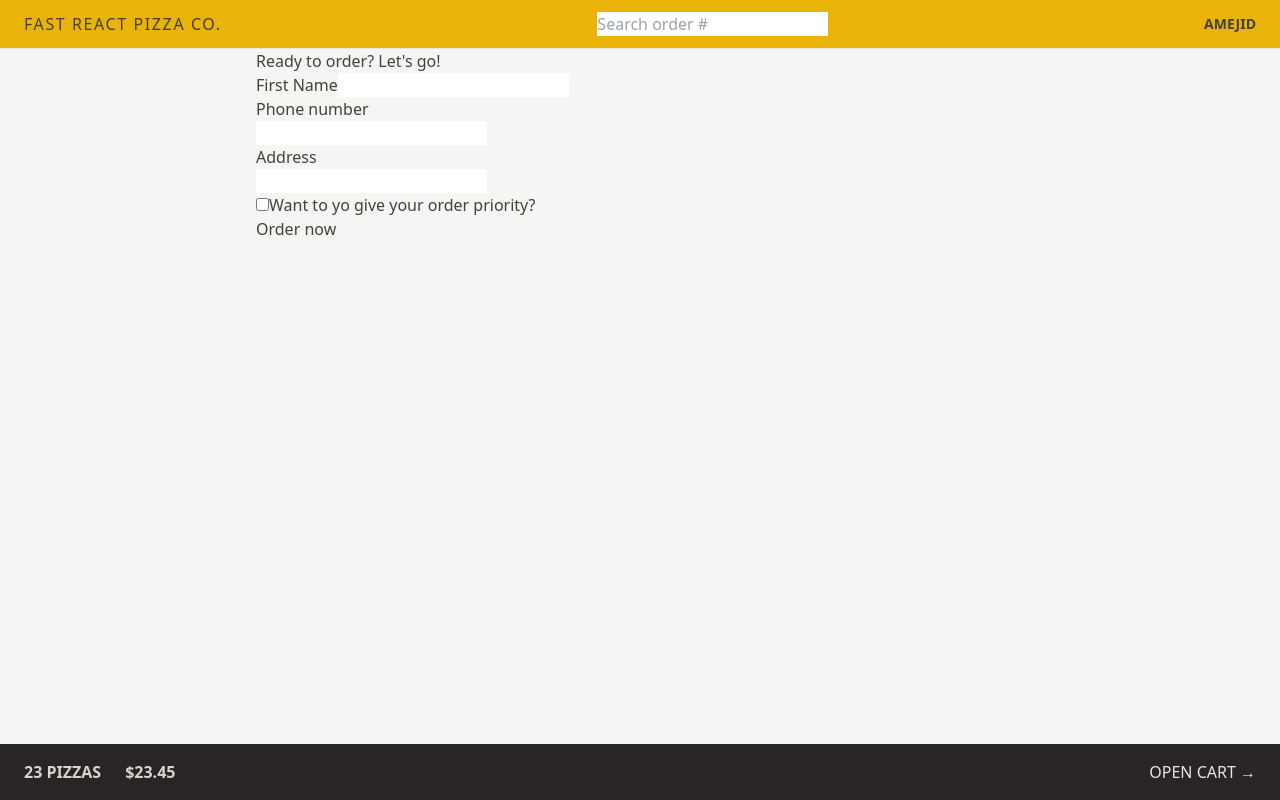
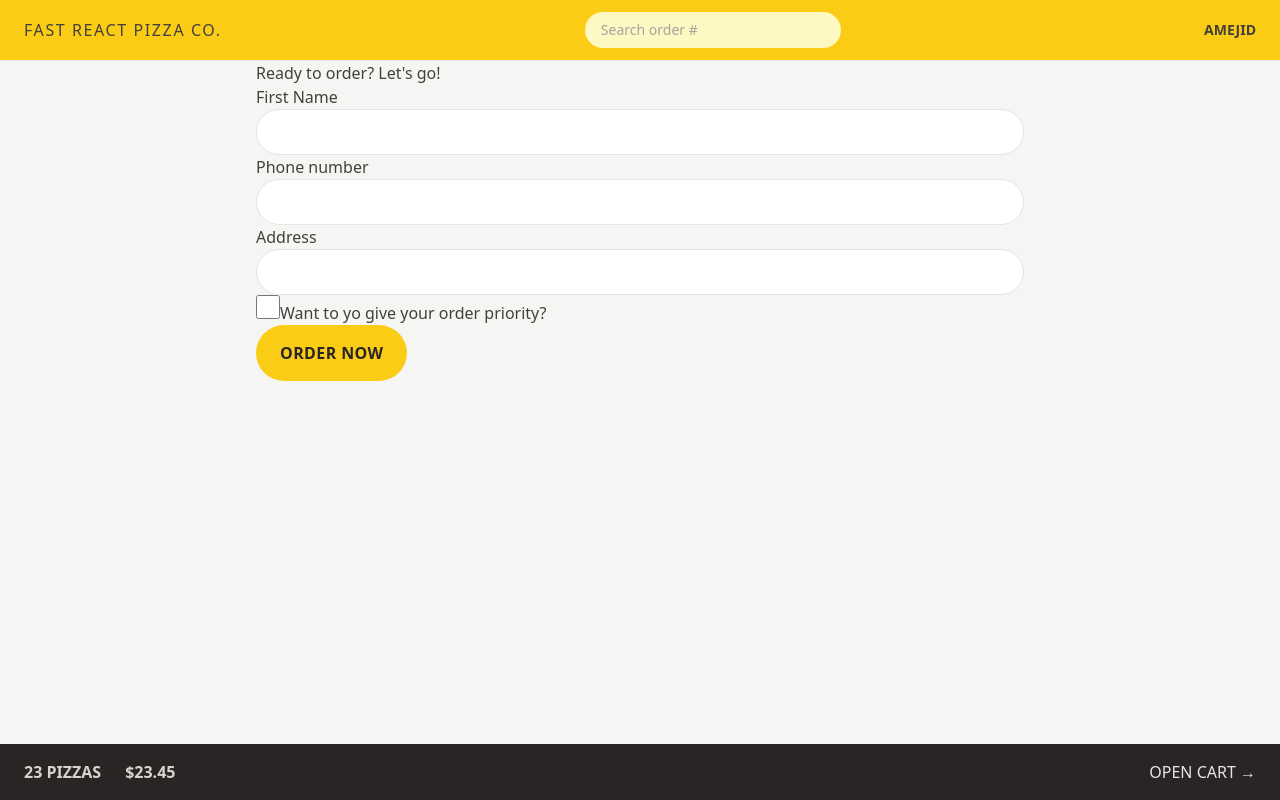
Before and after one commit to amejid/fast-react-pizza, a React (Vite) app: page /order/new in a window 1280 px wide. Built offline with nearby package versions, Linux system fonts and the light colour scheme.

Commit message:
Implement reusability using tailwind classes and generic components

```diff
--- /dev/null
+++ b/src/features/cart/Cart.jsx
@@ -0,0 +1,46 @@
+import LinkButton from '../../ui/LinkButton.jsx';
+import Button from '../../ui/Button.jsx';
+
+const fakeCart = [
+  {
+    pizzaId: 12,
+    name: 'Mediterranean',
+    quantity: 2,
+    unitPrice: 16,
+    totalPrice: 32,
+  },
+  {
+    pizzaId: 6,
+    name: 'Vegetale',
+    quantity: 1,
+    unitPrice: 13,
+    totalPrice: 13,
+  },
+  {
+    pizzaId: 11,
+    name: 'Spinach and Mushroom',
+    quantity: 1,
+    unitPrice: 15,
+    totalPrice: 15,
+  },
+];
+
+const Cart = () => {
+  const cart = fakeCart;
+
+  return (
+    <div>
+      <LinkButton to="/menu">&larr; Back to menu</LinkButton>
+
+      <h2>Your cart, %NAME%</h2>
+
+      <div>
+        <Button to="/order/new">Order pizzas</Button>
+
+        <button>Clear cart</button>
+      </div>
+    </div>
+  );
+};
+
+export default Cart;
--- a/src/features/order/CreateOrder.jsx
+++ b/src/features/order/CreateOrder.jsx
@@ -1,5 +1,6 @@
 import { Form, redirect, useActionData, useNavigation } from 'react-router-dom';
 import { createOrder } from '../../services/apiRestaurant.js';
+import Button from '../../ui/Button.jsx';
 
 // https://uibakery.io/regex-library/phone-number
 const isValidPhone = (str) =>
@@ -43,13 +44,13 @@
       <Form method="POST">
         <div>
           <label>First Name</label>
-          <input type="text" name="customer" required />
+          <input className="input" type="text" name="customer" required />
         </div>
 
         <div>
           <label>Phone number</label>
           <div>
-            <input type="tel" name="phone" required />
+            <input className="input" type="tel" name="phone" required />
           </div>
           {formErrors?.phone && <p>{formErrors.phone}</p>}
         </div>
@@ -57,12 +58,13 @@
         <div>
           <label>Address</label>
           <div>
-            <input type="text" name="address" required />
+            <input className="input" type="text" name="address" required />
           </div>
         </div>
 
         <div>
           <input
+            className="h-6 w-6 accent-yellow-400 focus:outline-none focus:ring focus:ring-yellow-400 focus:ring-offset-2"
             type="checkbox"
             name="priority"
             id="priority"
@@ -74,9 +76,9 @@
 
         <div>
           <input type="hidden" name="cart" value={JSON.stringify(fakeCart)} />
-          <button disabled={isSubmitting}>
+          <Button disabled={isSubmitting}>
             {isSubmitting ? 'Placing order...' : 'Order now'}
-          </button>
+          </Button>
         </div>
       </Form>
     </div>
--- a/src/features/order/SearchOrder.jsx
+++ b/src/features/order/SearchOrder.jsx
@@ -18,6 +18,7 @@
         placeholder="Search order #"
         value={query}
         onChange={(e) => setQuery(e.target.value)}
+        className="w-28 rounded-full bg-yellow-100 px-4 py-2 text-sm transition-all duration-300 placeholder:text-stone-400 focus:outline-none focus:ring focus:ring-yellow-500 focus:ring-opacity-50 sm:w-64 sm:focus:w-72"
       />
     </form>
   );
--- a/src/features/user/CreateUser.jsx
+++ b/src/features/user/CreateUser.jsx
@@ -1,4 +1,5 @@
 import { useState } from 'react';
+import Button from '../../ui/Button.jsx';
 
 const CreateUser = () => {
   const [username, setUsername] = useState('');
@@ -18,12 +19,12 @@
         placeholder="Your full name"
         value={username}
         onChange={(e) => setUsername(e.target.value)}
-        className="w-72"
+        className="input mb-8 w-72"
       />
 
       {username !== '' && (
         <div>
-          <button>Start ordering</button>
+          <Button>Start ordering</Button>
         </div>
       )}
     </form>
--- a/src/index.css
+++ b/src/index.css
@@ -1,6 +1,12 @@
 @tailwind base;
 @tailwind components;
 @tailwind utilities;
+
+@layer components {
+  .input {
+    @apply w-full rounded-full border border-stone-200 px-4 py-2 text-sm transition-all duration-300 placeholder:text-stone-400 focus:outline-none focus:ring focus:ring-yellow-400 md:px-6 md:py-3
+  }
+}
 
 /* https://dev.to/afif/i-made-100-css-loaders-for-your-next-project-4eje */
 .loader {
--- /dev/null
+++ b/src/ui/Button.jsx
@@ -0,0 +1,30 @@
+import PropTypes from 'prop-types';
+import { Link } from 'react-router-dom';
+const Button = ({ children, disabled, to }) => {
+  const className =
+    'inline-block rounded-full bg-yellow-400 px-4 py-3 font-semibold uppercase tracking-wide text-stone-800 transition-colors duration-300 hover:bg-yellow-300 focus:bg-yellow-300 focus:outline-none focus:ring focus:ring-yellow-300 focus:ring-offset-2 disabled:cursor-not-allowed sm:px-6 sm:py-4';
+  if (to)
+    return (
+      <Link className={className} to={to}>
+        {children}
+      </Link>
+    );
+
+  return (
+    <button disabled={disabled} className={className}>
+      {children}
+    </button>
+  );
+};
+
+Button.defaultProps = {
+  disabled: false,
+};
+
+Button.propTypes = {
+  disabled: PropTypes.bool,
+  children: PropTypes.any.isRequired,
+  to: PropTypes.string,
+};
+
+export default Button;
--- a/src/ui/Error.jsx
+++ b/src/ui/Error.jsx
@@ -1,14 +1,14 @@
-import { useNavigate, useRouteError } from 'react-router-dom';
+import { useRouteError } from 'react-router-dom';
+import LinkButton from './LinkButton.jsx';
 
 const Error = () => {
-  const navigate = useNavigate();
   const error = useRouteError();
 
   return (
     <div>
       <h1>Something went wrong 😢</h1>
       <p>{error.data || error.message}</p>
-      <button onClick={() => navigate(-1)}>&larr; Go back</button>
+      <LinkButton to="-1">&larr; Go back</LinkButton>
     </div>
   );
 };
--- a/src/ui/Header.jsx
+++ b/src/ui/Header.jsx
@@ -4,7 +4,7 @@
 
 const Header = () => {
   return (
-    <header className="flex items-center justify-between border-b border-stone-200 bg-yellow-500 px-4 py-3 uppercase sm:px-6">
+    <header className="flex items-center justify-between border-b border-stone-200 bg-yellow-400 px-4 py-3 uppercase sm:px-6">
       <Link to="/" className="tracking-widest">
         Fast React Pizza Co.
       </Link>
--- /dev/null
+++ b/src/ui/LinkButton.jsx
@@ -0,0 +1,26 @@
+import PropTypes from 'prop-types';
+import { Link, useNavigate } from 'react-router-dom';
+
+const LinkButton = ({ children, to }) => {
+  const className = 'text-sm text-blue-500 hover:text-blue-900 hover:underline';
+  const navigate = useNavigate();
+  if (to === '-1')
+    return (
+      <button className={className} onClick={() => navigate(-1)}>
+        {children}
+      </button>
+    );
+
+  return (
+    <Link to={to} className={className}>
+      {children}
+    </Link>
+  );
+};
+
+LinkButton.propTypes = {
+  children: PropTypes.any.isRequired,
+  to: PropTypes.string.isRequired,
+};
+
+export default LinkButton;
```
